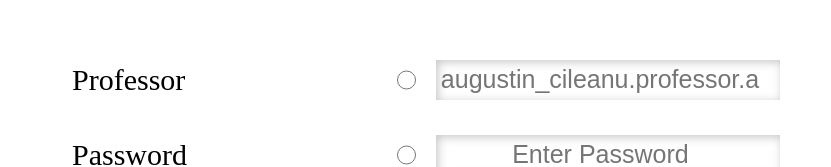
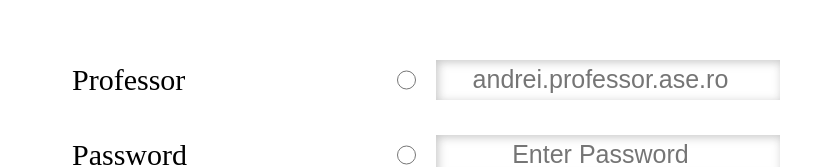
Before and after one commit to Ahamdan114/dissertify-hub, a React (Create React App) app in the folder client/: page / in a window 1280 px wide. Shown: the part 194-361 px from the top of the page, without its empty margins (224-1055 px from the left). Built offline with nearby package versions, Linux system fonts and the light colour scheme.

Commit message:
Modified placeholders for readability

```diff
--- a/client/src/components/Authentication.css
+++ b/client/src/components/Authentication.css
@@ -156,6 +156,11 @@
         margin-bottom: 10px;
     }
 
+    .form-input > input[type="text"]::placeholder,
+    .form-input > input[type="password"]::placeholder {
+        font-size: 20px;
+    }
+
     .form-input > input[type="password"] {
         width: 100%;
         margin-bottom: 10px;
@@ -181,6 +186,8 @@
     }
 }
 
+
+
 @media (max-width: 400px) {
     .auth-redirection > p {
         font-size: 17px;
--- a/client/src/components/Authentication.jsx
+++ b/client/src/components/Authentication.jsx
@@ -107,7 +107,7 @@ const Authentication = () => {
                     />
                     <input
                         type="text"
-                        placeholder={`augustin_cileanu.${
+                        placeholder={`andrei.${
                             isStudent ? "student" : "professor"
                         }.ase.ro`}
                         value={user}
```
